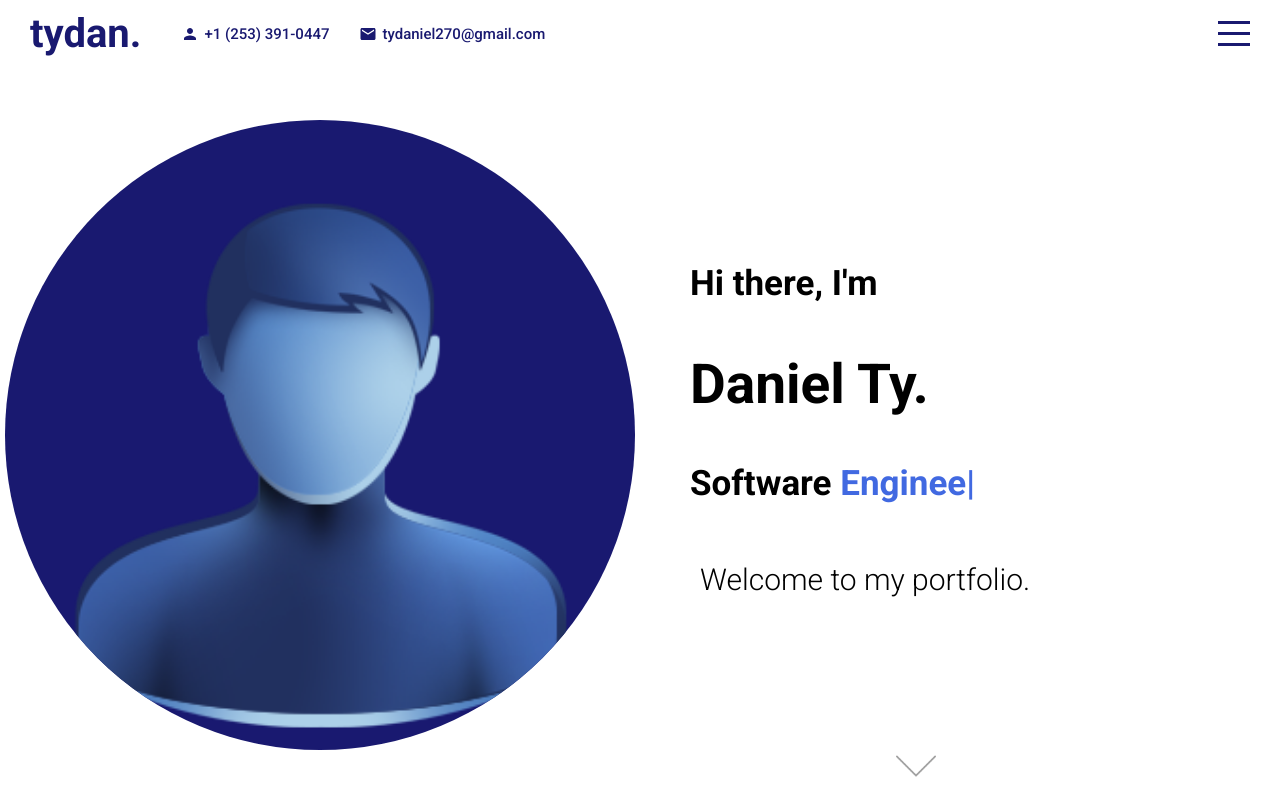
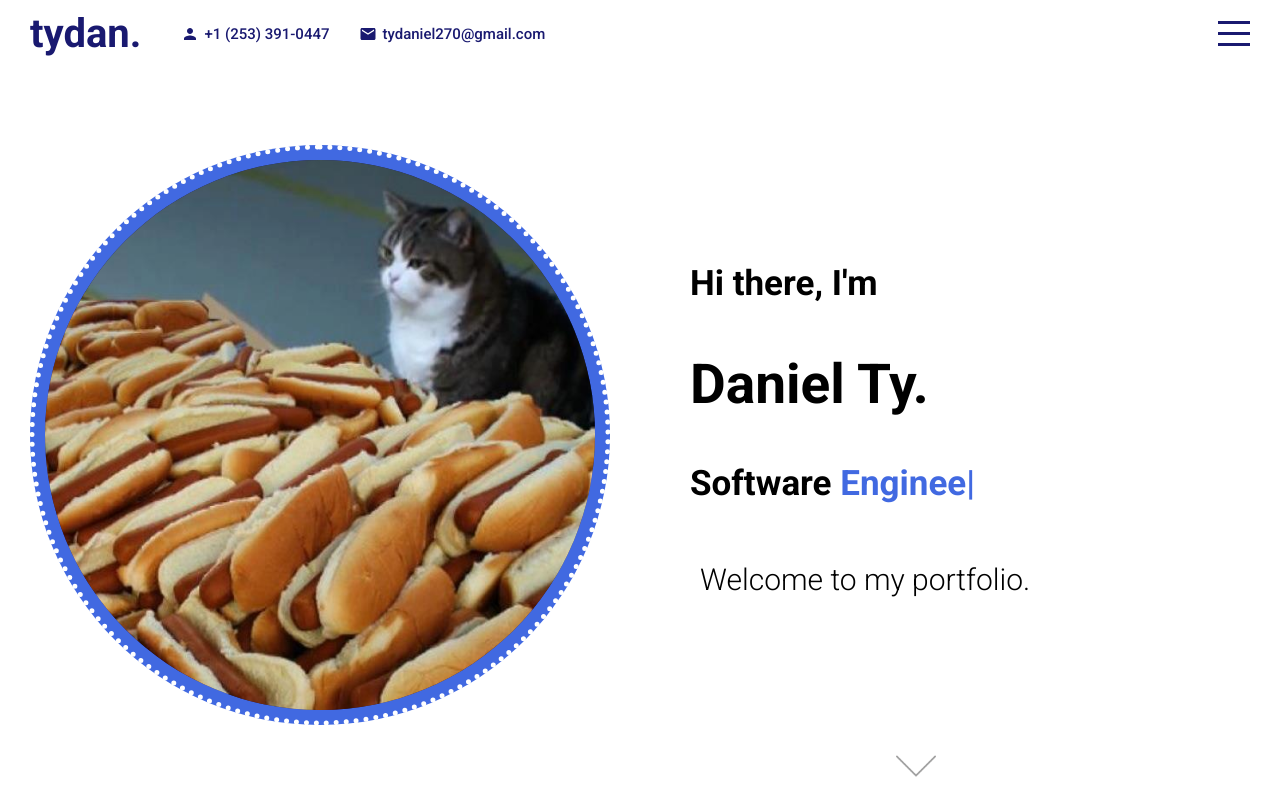
Before and after one commit to tydan3/Portfolio, a React (Create React App) app: page / in a window 1280 px wide. Built offline with nearby package versions, Linux system fonts and the light colour scheme.

Commit message:
completed about page design

```diff
--- a/src/components/about/About.jsx
+++ b/src/components/about/About.jsx
@@ -2,12 +2,26 @@ import "./about.scss";
 
 export default function About() {
   return (
-    <div className="about" id="about">
-      <h1>About Me</h1>
-      <h3>
-        A fresh, foward-looking Computer Science graduate who is motivated to
-        learn and build.
-      </h3>
+    <div className="a" id="about">
+      <div className="a-left">
+        <div className="a-card bg"></div>
+        <div className="a-card">
+          <img src="assets/hotdogcat.jpg" alt="cat" className="a-img" />
+        </div>
+      </div>
+      <div className="a-right">
+        <h1 className="a-title">About Me</h1>
+        <p className="a-sub">
+          It is a long established fact that a reader will be distracted by the
+          readable content.
+        </p>
+        <p className="a-desc">
+          Lorem ipsum dolor sit amet, consectetur adipiscing elit, sed do
+          eiusmod tempor incididunt ut labore et dolore magna aliqua. Ut enim ad
+          minim veniam, quis nostrud exercitation ullamco laboris nisi ut
+          aliquip ex ea commodo consequat duis aute irure dolor in reprehende.
+        </p>
+      </div>
     </div>
   );
 }
--- a/src/components/about/about.scss
+++ b/src/components/about/about.scss
@@ -1,23 +1,74 @@
 @import "../../global.scss";
 
-.about {
-  background-color: white;
+.a {
   display: flex;
-  flex-direction: column;
   align-items: center;
 
-  h1 {
-    font-size: 50px;
+  .a-left {
+    flex: 1;
+    display: flex;
+    align-items: center;
+    justify-content: center;
+    position: relative;
+    height: 100%;
     @include mobile {
-      font-size: 20px;
+      display: none;
+    }
+
+    .a-card.bg {
+      position: absolute;
+      top: 50px;
+      left: 50px;
+      background-color: royalblue;
+    }
+
+    .a-card {
+      width: 60%;
+      height: 70vh;
+      border-radius: 30px;
+      position: relative;
+      overflow: hidden;
+    }
+
+    .a-img {
+      width: 100%;
+      height: 100%;
+      object-fit: cover;
     }
   }
-  h3 {
-    font-size: 30px;
-    font-weight: 300;
-    margin: 10px;
+
+  .a-right {
+    flex: 1.5;
+    height: 60%;
+    display: flex;
+    flex-direction: column;
+    align-items: flex-start;
+
     @include mobile {
-      font-size: 15px;
+      align-items: center;
+    }
+
+    .a-title {
+      font-weight: 400;
+      @include mobile {
+        text-align: center;
+      }
+    }
+
+    .a-sub {
+      margin: 20px 0px;
+      @include mobile {
+        text-align: center;
+      }
+    }
+
+    .a-desc {
+      margin-right: 30%;
+      font-weight: 300;
+      @include mobile {
+        margin: 10px;
+        text-align: center;
+      }
     }
   }
 }
--- a/src/components/contact/contact.scss
+++ b/src/components/contact/contact.scss
@@ -37,7 +37,6 @@
     }
 
     form {
-      background-color: yellow;
       width: 70%;
       height: 70%;
       display: flex;
@@ -47,6 +46,7 @@
       @include mobile {
         justify-content: flex-start;
         width: 100%;
+        height: fit-content;
       }
 
       input {
@@ -100,24 +100,20 @@
     }
 
     .contactContainer {
-      // position: absolute;
-      // bottom: 5%;
       width: 80%;
       display: flex;
       flex-direction: row;
       justify-content: space-evenly;
+      padding-top: 30px;
 
       @include mobile {
         width: 100%;
         flex-direction: column;
         align-items: center;
+        justify-content: flex-start;
       }
 
       .itemContainer {
-        margin: 10px;
-        @include mobile {
-          margin: 0px;
-        }
         .icon {
           font-size: 18px;
           margin-right: 5px;
--- a/src/components/intro/Intro.jsx
+++ b/src/components/intro/Intro.jsx
@@ -18,8 +18,10 @@ export default function Intro() {
   return (
     <div className="intro" id="intro">
       <div className="left">
-        <div className="imgContainer">
-          <img src="assets/person.png" alt="man" />
+        <div className="circle">
+          <div className="imgContainer">
+            <img src="assets/hotdogcat.jpg" alt="cat" />
+          </div>
         </div>
       </div>
 
--- a/src/components/intro/intro.scss
+++ b/src/components/intro/intro.scss
@@ -17,9 +17,25 @@
     align-items: center;
     justify-content: center;
 
+    .circle {
+      width: 570px;
+      height: 570px;
+      background-color: royalblue;
+      border-radius: 50%;
+      border: 5px dotted white;
+      display: flex;
+      align-items: center;
+      justify-content: center;
+
+      @include mobile {
+        width: 290px;
+        height: 290px;
+        border: 3px dotted white;
+      }
+
       .imgContainer {
-      width: 630px;
-      height: 630px;
+        width: 550px;
+        height: 550px;
         background-color: $mainColor;
         border-radius: 50%;
         display: flex;
@@ -28,14 +44,15 @@
         float: right;
         @include mobile {
           align-items: flex-end;
-        width: 285px;
-        height: 285px;
+          width: 270px;
+          height: 270px;
         }
 
         img {
-        height: 90%;
+          height: 100%;
           @include mobile {
             height: 90%;
+          }
         }
       }
     }
--- a/src/components/menu/Menu.jsx
+++ b/src/components/menu/Menu.jsx
@@ -6,6 +6,9 @@ export default function Menu({ menuOpen, setMenuOpen }) {
       <ul>
         <li onClick={() => setMenuOpen(false)}>
           <a href="#intro">Home</a>
+        </li>
+        <li onClick={() => setMenuOpen(false)}>
+          <a href="#about">About</a>
         </li>
         <li onClick={() => setMenuOpen(false)}>
           <a href="#portfolio">Portfolio</a>
```
Also changed, not shown: public/assets/hotdogcat.jpg (added), public/assets/wallpaper.jpg (deleted). Lines whose indentation alone changed are shown as unchanged.
